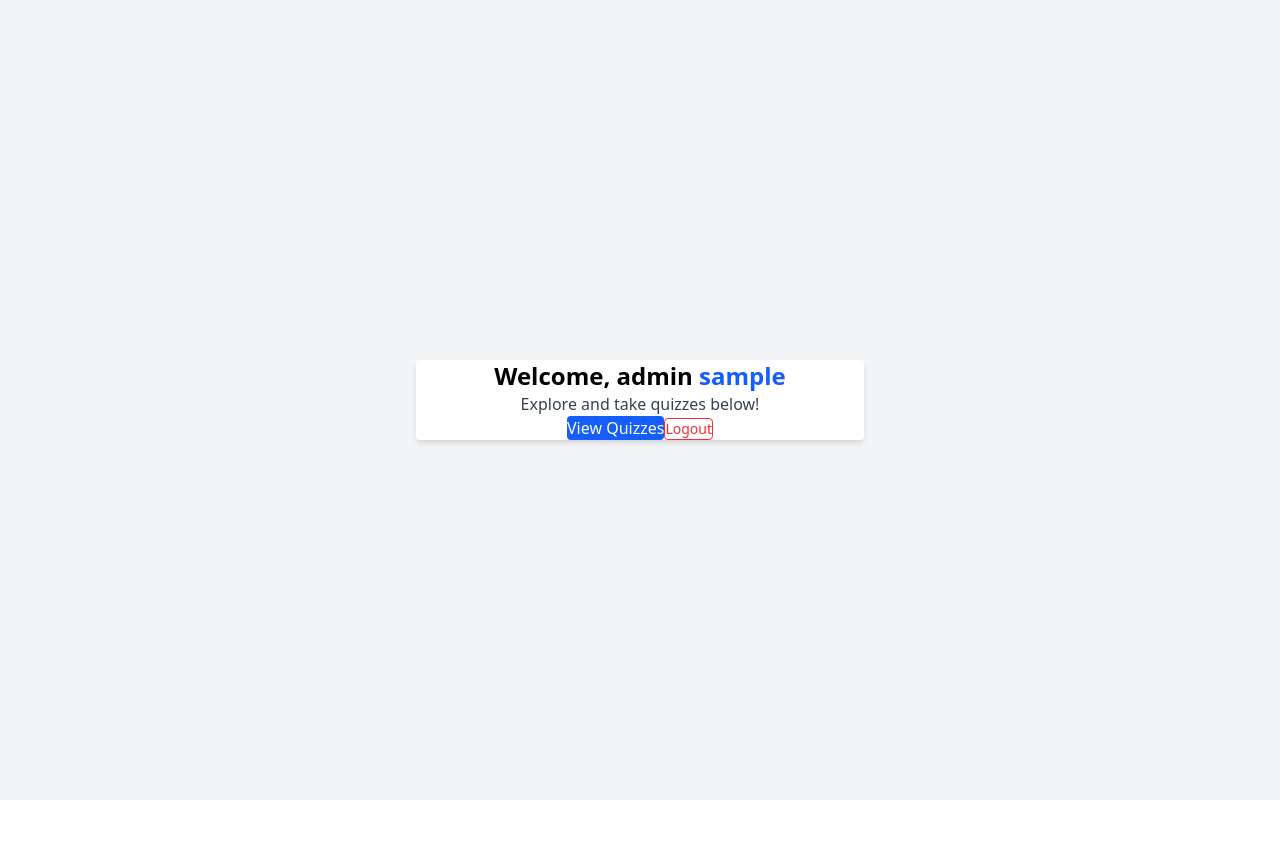
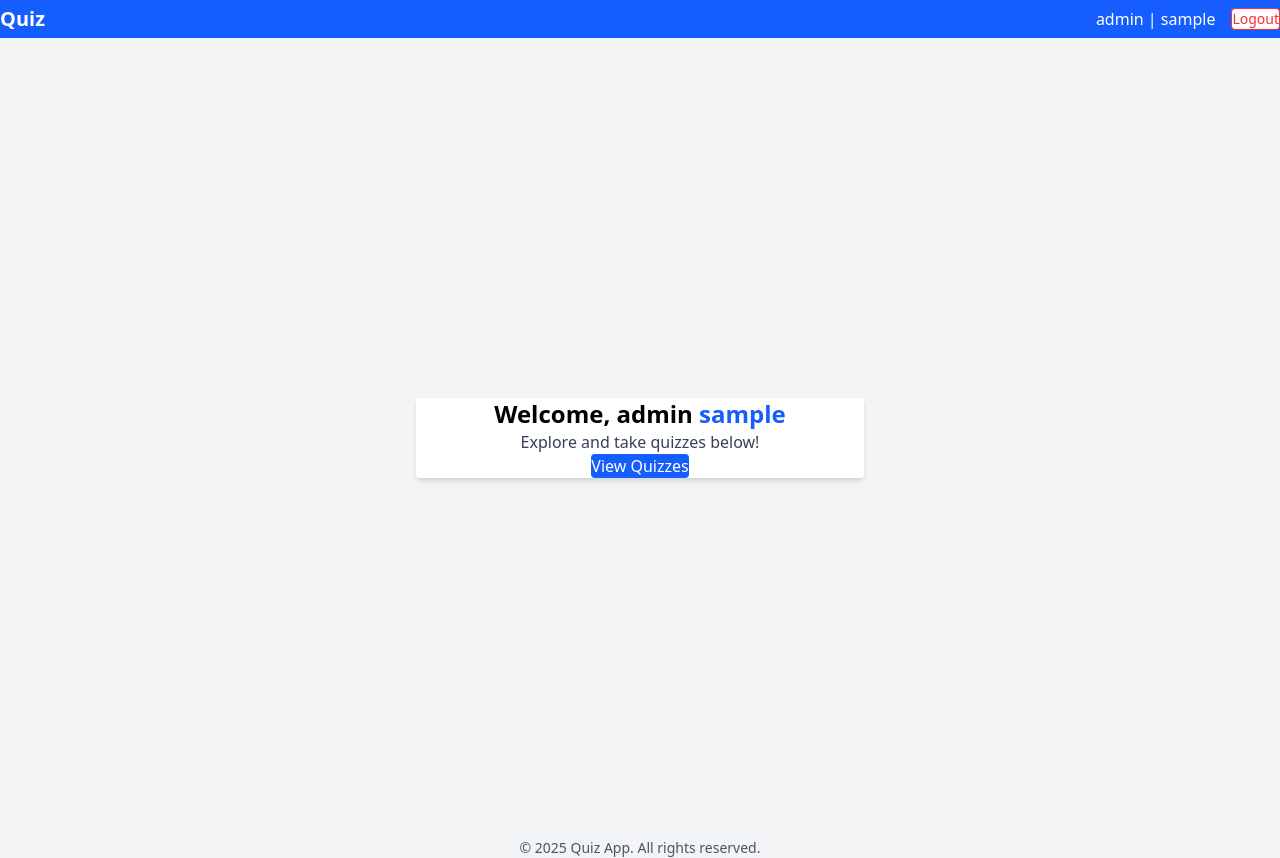
Before and after one commit to AgnikMukherjee/quiz, a React (Vite) app in the folder client/: page /dashboard in a window 1280 px wide. Before the commit the page ends 800 px from the top, so only its background shows below. Built offline with nearby package versions, Linux system fonts and the light colour scheme; sample sign-in values are in the browser's storage.

Commit message:
added initial navbar , footer , admin components(sidebar and quizlist)

```diff
--- /dev/null
+++ b/client/src/components/AdminQuizList.jsx
@@ -0,0 +1,39 @@
+import { useEffect, useState } from 'react';
+
+export default function AdminQuizList() {
+
+    const [quizzes, setQuizzes] = useState([]);
+
+    useEffect(() => {
+    const fetchQuizzes = async () => {
+      const token = localStorage.getItem('token');
+      const res = await fetch('http://localhost:5000/api/quiz/my-quizzes', {
+        headers: {
+          'Authorization': `Bearer ${token}`
+        }
+      });
+      const data = await res.json();
+      setQuizzes(data);
+    };
+
+    fetchQuizzes();
+  }, []);
+
+  return (
+    <div className="flex-1 p-6">
+      <h2 className="text-2xl font-semibold mb-4">Your Created Quizzes</h2>
+      {quizzes.length === 0 ? (
+        <p>No quizzes created yet.</p>
+      ) : (
+        <ul className="space-y-4">
+          {quizzes.map((quiz) => (
+            <li key={quiz._id} className="p-4 bg-white rounded shadow">
+              <h3 className="text-lg font-bold">{quiz.title}</h3>
+              <p className="text-sm text-gray-500">Tags: {quiz.tags.join(', ')}</p>
+            </li>
+          ))}
+        </ul>
+      )}
+    </div>
+  )
+}
--- /dev/null
+++ b/client/src/components/AdminSidebar.jsx
@@ -0,0 +1,14 @@
+import { Link } from 'react-router-dom';
+
+const AdminSidebar = () => (
+  <div className="w-64 bg-white p-4 shadow-lg">
+    <h2 className="text-xl font-bold mb-6">Admin Panel</h2>
+    <ul className="space-y-4">
+      <li>
+        <Link to="/admin/create-quiz" className="text-blue-600 hover:underline">Create Quiz</Link>
+      </li>
+    </ul>
+  </div>
+);
+
+export default AdminSidebar;
--- /dev/null
+++ b/client/src/components/Footer.jsx
@@ -0,0 +1,7 @@
+const Footer = () => (
+  <footer className="bg-gray-100 text-center py-3 text-gray-600 text-sm">
+    &copy; {new Date().getFullYear()} Quiz App. All rights reserved.
+  </footer>
+);
+
+export default Footer;
--- /dev/null
+++ b/client/src/components/Navbar.jsx
@@ -0,0 +1,31 @@
+import { useAuth } from '../context/AuthContext';
+import { useNavigate } from 'react-router-dom';
+
+const Navbar = () => {
+  const { user, logout } = useAuth();
+  const navigate = useNavigate();
+
+  const handleLogout = () => {
+    logout();
+    navigate('/login');
+  };
+
+  return (
+    <nav className="bg-blue-600 min-h-[3vw] text-white px-6 py-4  flex justify-between items-center shadow-md">
+      <h1 className="text-xl font-bold">Quiz</h1>
+
+      <div className="flex items-center gap-4 ">
+        <span>{user?.role} | {user?.username}</span>
+
+        <button
+          className="mt-4 text-sm border border-red-500 rounded px-4 py-2 text-red-500 bg-white hover:bg-red-500 hover:text-white"
+          onClick={handleLogout}
+        >
+          Logout
+        </button>
+      </div>
+    </nav>
+  );
+};
+
+export default Navbar;
--- a/client/src/pages/Dashboard.jsx
+++ b/client/src/pages/Dashboard.jsx
@@ -1,16 +1,19 @@
 import { useNavigate } from 'react-router-dom';
 import { useAuth } from '../context/AuthContext';
+import Navbar from '../components/Navbar';
+import Footer from '../components/Footer';
 
 const Dashboard = () => {
   const { user, logout } = useAuth();
   const navigate = useNavigate();
 
-  const handleLogout = () => {
-    logout();
-    navigate('/login');
-  };
+
 
   return (
+    <div>
+      <Navbar/>
+
+    <main>
     <div className="min-h-screen flex flex-col items-center justify-center bg-gray-100">
       <div className="bg-white shadow-md rounded p-8 w-full max-w-md text-center">
         <h1 className="text-2xl font-semibold mb-4">
@@ -39,13 +42,12 @@ const Dashboard = () => {
           </>
         )}
 
-        <button
-          className="mt-4 text-sm border border-red-500 rounded px-4 py-2 text-red-500 hover:bg-red-500 hover:text-white"
-          onClick={handleLogout}
-        >
-          Logout
-        </button>
+
       </div>
+    </div>
+    </main>
+
+      <Footer/>
     </div>
   );
 };
```
Also changed, not shown: 1 other file (tests, documents, lock files or other folders).
